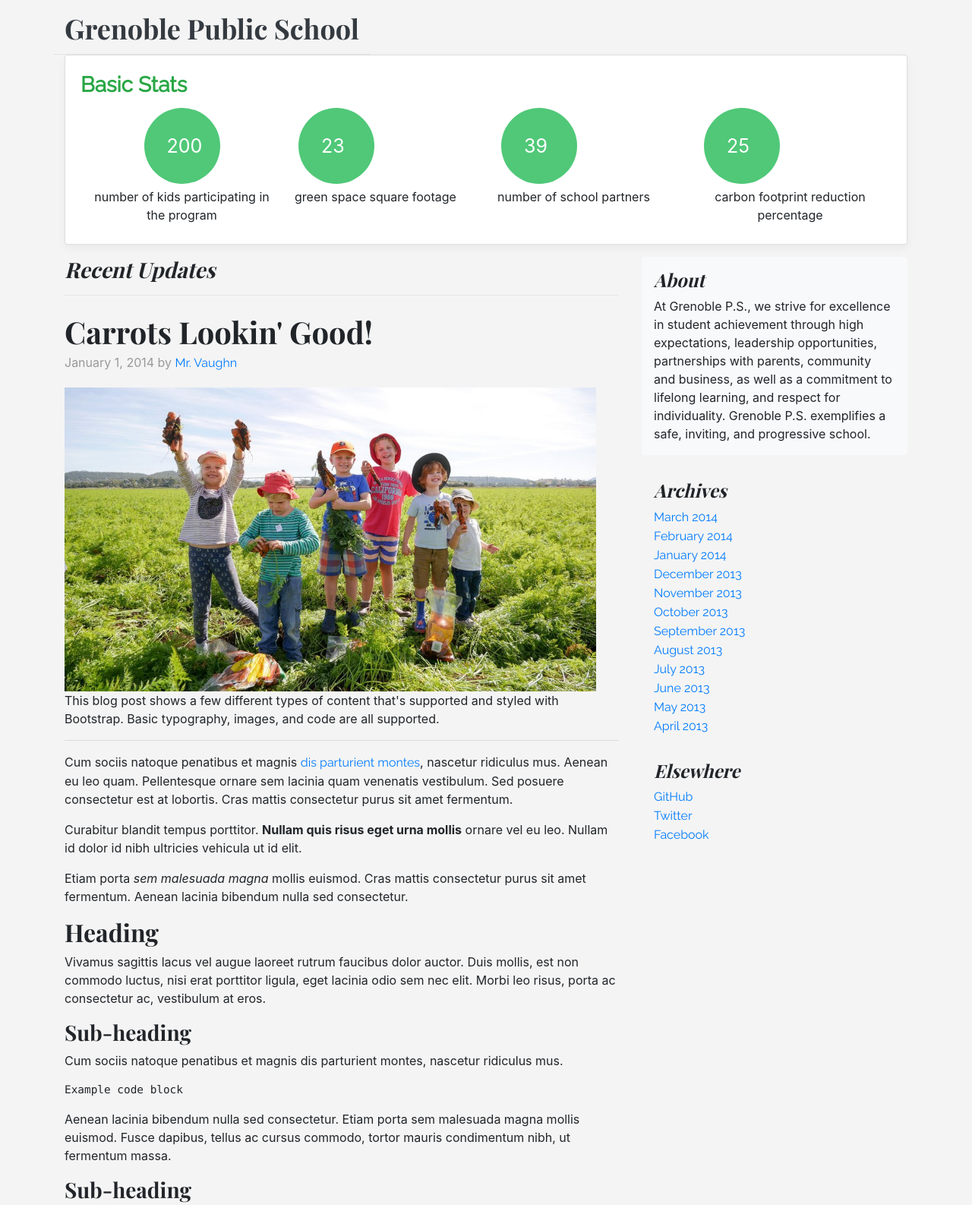
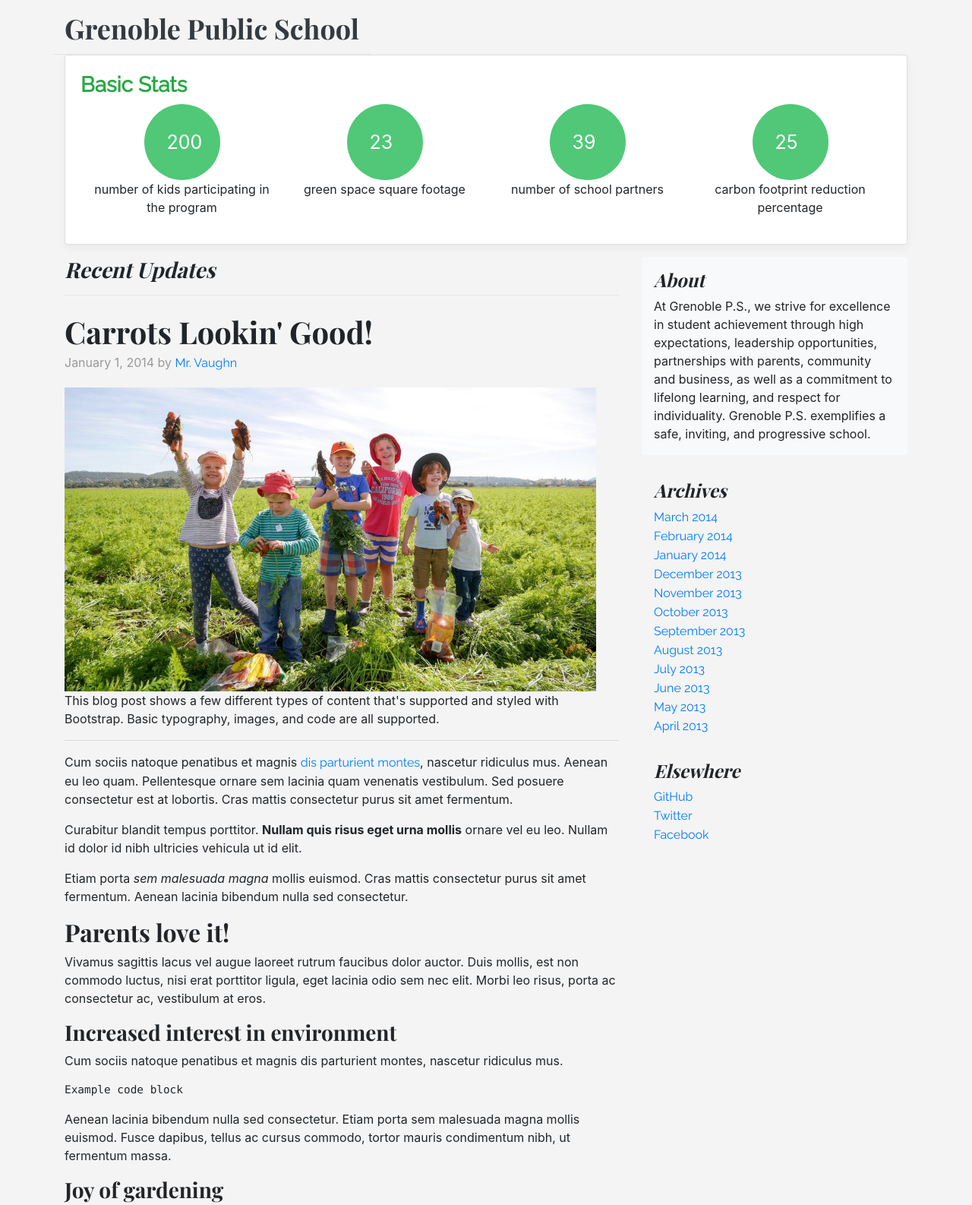
Before and after one commit to sonatata/YardShare, a plain HTML site: page user.html in a window 1280 px wide. Shown: the part 226-1812 px from the top of the page at 76% size. Drawn offline with nearby package versions, Linux system fonts and the light colour scheme; a script that the page names is missing; files whose address does not match are found by name.

Commit message:
final commit

```diff
--- a/css/blog.css
+++ b/css/blog.css
@@ -141,7 +141,7 @@ h1, h2, h3, h4, h5, h6 {
   -webkit-border-radius: 50px;
   border-radius: 50px;
   float:center;
-  margin:5px;
+  margin:auto;
 }
 .count
 {
@@ -158,7 +158,7 @@ h1, h2, h3, h4, h5, h6 {
    -moz-border-radius:    10px;
    -webkit-border-radius: 10px;
    border-radius:         10px;
-  float:left;
+  float:center;
   margin:20px;
 }
 #talkbubble:before {
--- a/user.html
+++ b/user.html
@@ -110,8 +110,8 @@
 							</div>
 							<div class="row">
 								<div class="col-sm-3" style="text-align:center;">number of kids participating in the program</div>
-								<div class="col-sm-3">green space square footage</div>
-								<div class="col-sm-3">number of school partners</div>
+								<div class="col-sm-3" style="text-align:center;">green space square footage</div>
+								<div class="col-sm-3" style="text-align:center;">number of school partners</div>
 								<div class="col-sm-3" style="text-align:center;">carbon footprint reduction percentage</div>
 
 							</div>
@@ -151,13 +151,13 @@
 						<p>Curabitur blandit tempus porttitor. <strong>Nullam quis risus eget urna mollis</strong> ornare vel eu leo. Nullam id dolor id nibh ultricies vehicula ut id elit.</p>
 					</blockquote>
 					<p>Etiam porta <em>sem malesuada magna</em> mollis euismod. Cras mattis consectetur purus sit amet fermentum. Aenean lacinia bibendum nulla sed consectetur.</p>
-					<h2>Heading</h2>
+					<h2>Parents love it!</h2>
 					<p>Vivamus sagittis lacus vel augue laoreet rutrum faucibus dolor auctor. Duis mollis, est non commodo luctus, nisi erat porttitor ligula, eget lacinia odio sem nec elit. Morbi leo risus, porta ac consectetur ac, vestibulum at eros.</p>
-					<h3>Sub-heading</h3>
+					<h3>Increased interest in environment</h3>
 					<p>Cum sociis natoque penatibus et magnis dis parturient montes, nascetur ridiculus mus.</p>
 					<pre><code>Example code block</code></pre>
 					<p>Aenean lacinia bibendum nulla sed consectetur. Etiam porta sem malesuada magna mollis euismod. Fusce dapibus, tellus ac cursus commodo, tortor mauris condimentum nibh, ut fermentum massa.</p>
-					<h3>Sub-heading</h3>
+					<h3>Joy of gardening</h3>
 					<p>Cum sociis natoque penatibus et magnis dis parturient montes, nascetur ridiculus mus. Aenean lacinia bibendum nulla sed consectetur. Etiam porta sem malesuada magna mollis euismod. Fusce dapibus, tellus ac cursus commodo, tortor mauris condimentum nibh, ut fermentum massa justo sit amet risus.</p>
 					<ul>
 						<li>Praesent commodo cursus magna, vel scelerisque nisl consectetur et.</li>
```
